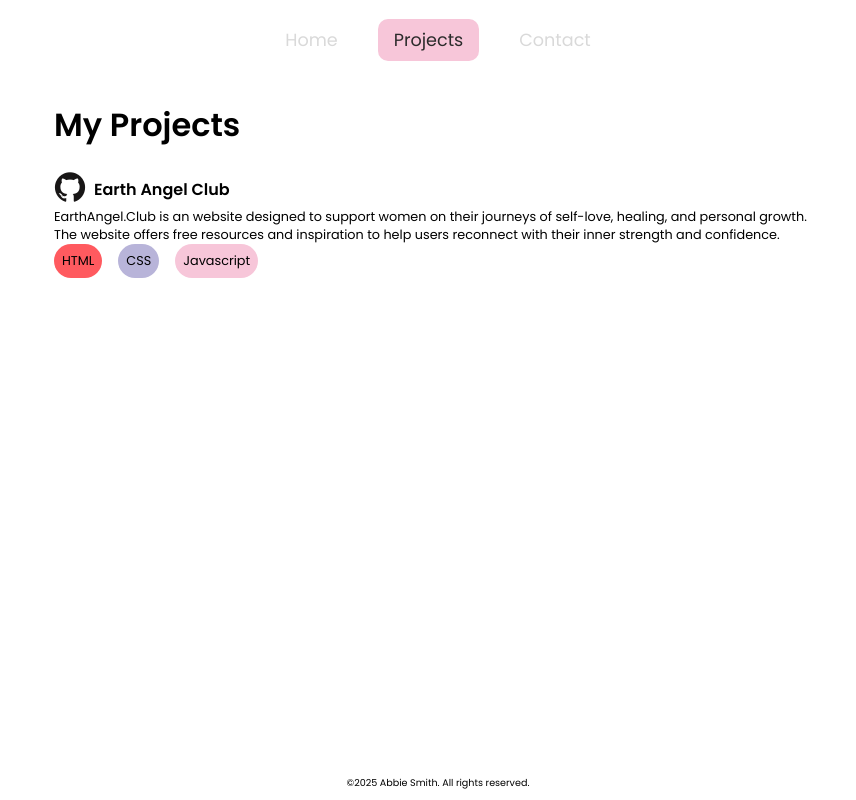
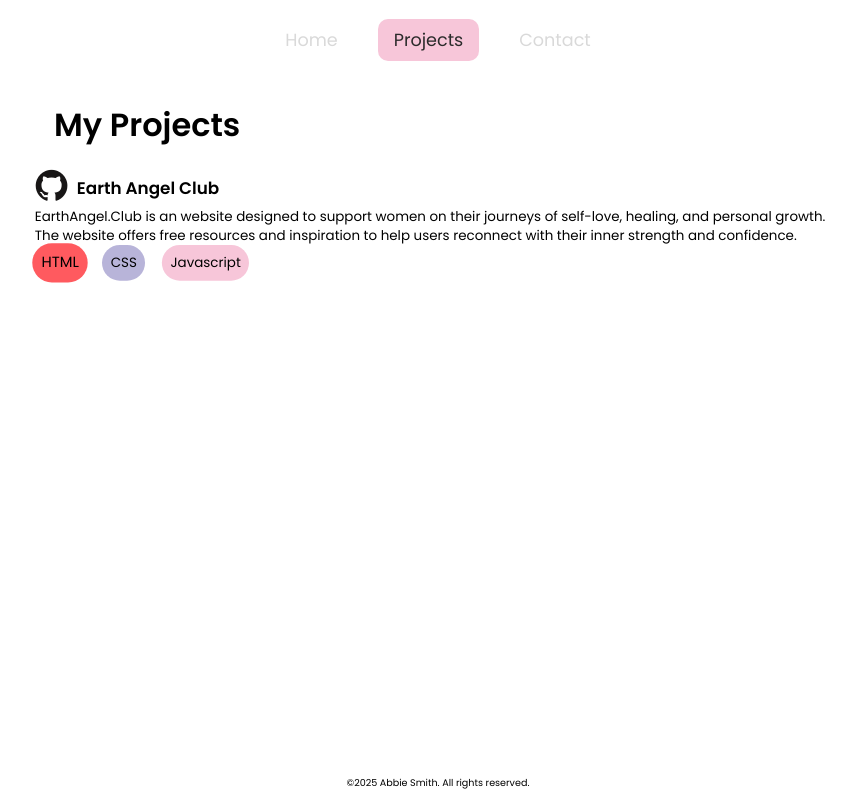
Before and after one commit to AbbieSmith11/portfolio-website, a React (Vite) app in the folder portfolio/: page /projects in a window 1280 px wide. In both pictures the pointer is over the element "HTML". Shown: the whole page, without its empty margins (202-1058 px from the left). Built offline with nearby package versions, Linux system fonts and the light colour scheme.

Commit message:
Added animations to project pages

```diff
--- a/portfolio/src/components/tools/tool.css
+++ b/portfolio/src/components/tools/tool.css
@@ -3,4 +3,9 @@
     border-radius: 20px;
     padding: 0.5rem;
     width: fit-content;
+    transition: transform 0.4s ease;
 }
+
+#tool:hover {
+    transform: scale(1.1);
+}
--- a/portfolio/src/pages/projects/Projects.jsx
+++ b/portfolio/src/pages/projects/Projects.jsx
@@ -13,6 +13,8 @@ function Projects() {
 
 <div id="fade">
   <h1>My Projects</h1>
+
+  <div id='full'>
   <Project
     name="Earth Angel Club"
     description="EarthAngel.Club is an website designed to support women on their journeys of self-love, healing, and personal growth. The website offers free resources and inspiration to help users reconnect with their inner strength and confidence."
@@ -22,6 +24,7 @@ function Projects() {
     <Tool name="HTML" colour="#FF5A5F" />
     <Tool name="CSS" colour="#B8B4D9" />
     <Tool name="Javascript" colour="#F7C6D9" />
+  </div>
   </div>
 
 </div>
--- a/portfolio/src/pages/projects/projects.css
+++ b/portfolio/src/pages/projects/projects.css
@@ -4,3 +4,11 @@
     gap: 1rem;
     flex-wrap: wrap;
 }
+
+#full {
+    transition: transform 0.4s ease;
+}
+
+#full:hover {
+    transform: scale(1.05);
+}
```
